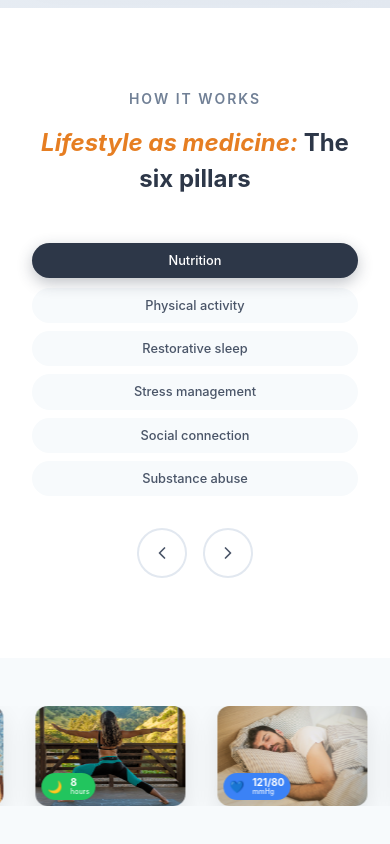
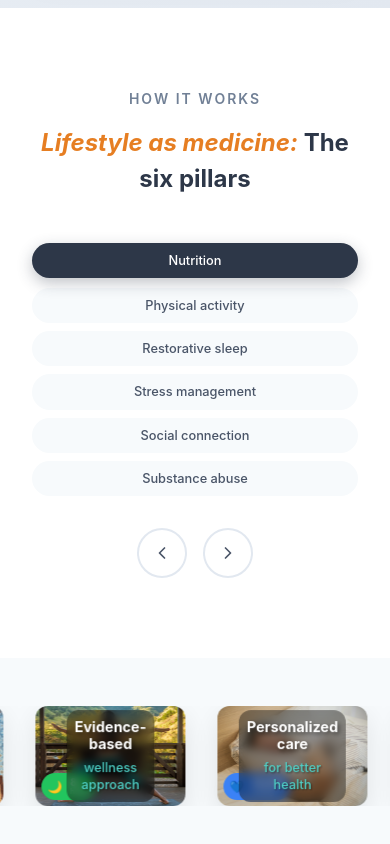
Before and after one commit to hiiiHimanshu/PROACTIVELY-ASSIGNMENT, a React (Vite) app: page / in a window 390 px wide. Shown: the part 715-1559 px from the top of the page. Built offline with nearby package versions, Linux system fonts and the light colour scheme.

Commit message:
Add text overlay to moving images
Added text overlay to the moving images section.

```diff
--- a/src/components/MovingImages.tsx
+++ b/src/components/MovingImages.tsx
@@ -11,6 +11,15 @@ const MovingImages = () => {
     { icon: '❤️', value: 'Feeling', unit: 'better', color: 'bg-red-500' }
   ];
 
+  const imageTexts = [
+    { title: "Book an appointment with", subtitle: "lifestyle medicine experts" },
+    { title: "Optimize your lifestyle", subtitle: "and reverse chronic diseases" },
+    { title: "Evidence-based", subtitle: "wellness approach" },
+    { title: "Personalized care", subtitle: "for better health" },
+    { title: "Transform your", subtitle: "daily habits" },
+    { title: "Expert guidance", subtitle: "every step" }
+  ];
+
   return (
     <section className="moving-images-section">
       <div className="moving-images-container">
@@ -22,6 +31,10 @@ const MovingImages = () => {
                 alt="Active lifestyle"
                 className="scroll-image"
               />
+              <div className="image-text-overlay">
+                <h3 className="overlay-title">{imageTexts[0].title}</h3>
+                <p className="overlay-subtitle">{imageTexts[0].subtitle}</p>
+              </div>
               <div className={`health-badge ${healthMetrics[0].color}`}>
                 <span className="badge-icon">{healthMetrics[0].icon}</span>
                 <div className="badge-text">
@@ -37,6 +50,10 @@ const MovingImages = () => {
                 alt="Healthy cooking"
                 className="scroll-image"
               />
+              <div className="image-text-overlay">
+                <h3 className="overlay-title">{imageTexts[1].title}</h3>
+                <p className="overlay-subtitle">{imageTexts[1].subtitle}</p>
+              </div>
               <div className={`health-badge ${healthMetrics[1].color}`}>
                 <span className="badge-icon">{healthMetrics[1].icon}</span>
                 <div className="badge-text">
@@ -52,6 +69,10 @@ const MovingImages = () => {
                 alt="Yoga and wellness"
                 className="scroll-image"
               />
+              <div className="image-text-overlay">
+                <h3 className="overlay-title">{imageTexts[2].title}</h3>
+                <p className="overlay-subtitle">{imageTexts[2].subtitle}</p>
+              </div>
               <div className={`health-badge ${healthMetrics[2].color}`}>
                 <span className="badge-icon">{healthMetrics[2].icon}</span>
                 <div className="badge-text">
@@ -67,6 +88,10 @@ const MovingImages = () => {
                 alt="Restorative sleep"
                 className="scroll-image"
               />
+              <div className="image-text-overlay">
+                <h3 className="overlay-title">{imageTexts[3].title}</h3>
+                <p className="overlay-subtitle">{imageTexts[3].subtitle}</p>
+              </div>
               <div className={`health-badge ${healthMetrics[3].color}`}>
                 <span className="badge-icon">{healthMetrics[3].icon}</span>
                 <div className="badge-text">
@@ -82,6 +107,10 @@ const MovingImages = () => {
                 alt="Mindfulness"
                 className="scroll-image"
               />
+              <div className="image-text-overlay">
+                <h3 className="overlay-title">{imageTexts[4].title}</h3>
+                <p className="overlay-subtitle">{imageTexts[4].subtitle}</p>
+              </div>
               <div className={`health-badge ${healthMetrics[4].color}`}>
                 <span className="badge-icon">{healthMetrics[4].icon}</span>
                 <div className="badge-text">
@@ -97,6 +126,10 @@ const MovingImages = () => {
                 alt="Social connection"
                 className="scroll-image"
               />
+              <div className="image-text-overlay">
+                <h3 className="overlay-title">{imageTexts[5].title}</h3>
+                <p className="overlay-subtitle">{imageTexts[5].subtitle}</p>
+              </div>
               <div className={`health-badge ${healthMetrics[5].color}`}>
                 <span className="badge-icon">{healthMetrics[5].icon}</span>
                 <div className="badge-text">
@@ -113,6 +146,10 @@ const MovingImages = () => {
                 alt="Active lifestyle"
                 className="scroll-image"
               />
+              <div className="image-text-overlay">
+                <h3 className="overlay-title">{imageTexts[0].title}</h3>
+                <p className="overlay-subtitle">{imageTexts[0].subtitle}</p>
+              </div>
               <div className={`health-badge ${healthMetrics[0].color}`}>
                 <span className="badge-icon">{healthMetrics[0].icon}</span>
                 <div className="badge-text">
@@ -128,6 +165,10 @@ const MovingImages = () => {
                 alt="Healthy cooking"
                 className="scroll-image"
               />
+              <div className="image-text-overlay">
+                <h3 className="overlay-title">{imageTexts[1].title}</h3>
+                <p className="overlay-subtitle">{imageTexts[1].subtitle}</p>
+              </div>
               <div className={`health-badge ${healthMetrics[1].color}`}>
                 <span className="badge-icon">{healthMetrics[1].icon}</span>
                 <div className="badge-text">
@@ -143,6 +184,10 @@ const MovingImages = () => {
                 alt="Yoga and wellness"
                 className="scroll-image"
               />
+              <div className="image-text-overlay">
+                <h3 className="overlay-title">{imageTexts[2].title}</h3>
+                <p className="overlay-subtitle">{imageTexts[2].subtitle}</p>
+              </div>
               <div className={`health-badge ${healthMetrics[2].color}`}>
                 <span className="badge-icon">{healthMetrics[2].icon}</span>
                 <div className="badge-text">
@@ -158,6 +203,10 @@ const MovingImages = () => {
                 alt="Restorative sleep"
                 className="scroll-image"
               />
+              <div className="image-text-overlay">
+                <h3 className="overlay-title">{imageTexts[3].title}</h3>
+                <p className="overlay-subtitle">{imageTexts[3].subtitle}</p>
+              </div>
               <div className={`health-badge ${healthMetrics[3].color}`}>
                 <span className="badge-icon">{healthMetrics[3].icon}</span>
                 <div className="badge-text">
@@ -173,6 +222,10 @@ const MovingImages = () => {
                 alt="Mindfulness"
                 className="scroll-image"
               />
+              <div className="image-text-overlay">
+                <h3 className="overlay-title">{imageTexts[4].title}</h3>
+                <p className="overlay-subtitle">{imageTexts[4].subtitle}</p>
+              </div>
               <div className={`health-badge ${healthMetrics[4].color}`}>
                 <span className="badge-icon">{healthMetrics[4].icon}</span>
                 <div className="badge-text">
@@ -188,6 +241,10 @@ const MovingImages = () => {
                 alt="Social connection"
                 className="scroll-image"
               />
+              <div className="image-text-overlay">
+                <h3 className="overlay-title">{imageTexts[5].title}</h3>
+                <p className="overlay-subtitle">{imageTexts[5].subtitle}</p>
+              </div>
               <div className={`health-badge ${healthMetrics[5].color}`}>
                 <span className="badge-icon">{healthMetrics[5].icon}</span>
                 <div className="badge-text">
--- a/src/styles/main.css
+++ b/src/styles/main.css
@@ -786,3 +786,77 @@ body {
 .column-image-small:hover {
   transform: scale(1.05);
 }
+
+/* Image Text Overlay Styles */
+.image-text-overlay {
+  position: absolute;
+  top: 50%;
+  left: 50%;
+  transform: translate(-50%, -50%);
+  text-align: center;
+  color: white;
+  z-index: 5;
+  background: rgba(0, 0, 0, 0.4);
+  padding: 1.5rem;
+  border-radius: 12px;
+  backdrop-filter: blur(5px);
+  max-width: 90%;
+}
+
+.overlay-title {
+  font-size: 1.5rem;
+  font-weight: 700;
+  margin-bottom: 0.5rem;
+  line-height: 1.2;
+  text-shadow: 2px 2px 4px rgba(0, 0, 0, 0.5);
+}
+
+.overlay-subtitle {
+  font-size: 1.1rem;
+  font-weight: 500;
+  color: #4FD1C7;
+  text-shadow: 1px 1px 2px rgba(0, 0, 0, 0.5);
+  line-height: 1.3;
+}
+
+@media (max-width: 1024px) {
+  .overlay-title {
+    font-size: 1.25rem;
+  }
+
+  .overlay-subtitle {
+    font-size: 1rem;
+  }
+
+  .image-text-overlay {
+    padding: 1rem;
+  }
+}
+
+@media (max-width: 768px) {
+  .overlay-title {
+    font-size: 1rem;
+  }
+
+  .overlay-subtitle {
+    font-size: 0.9rem;
+  }
+
+  .image-text-overlay {
+    padding: 0.75rem;
+  }
+}
+
+@media (max-width: 480px) {
+  .overlay-title {
+    font-size: 0.9rem;
+  }
+
+  .overlay-subtitle {
+    font-size: 0.8rem;
+  }
+
+  .image-text-overlay {
+    padding: 0.5rem;
+  }
+}
```
